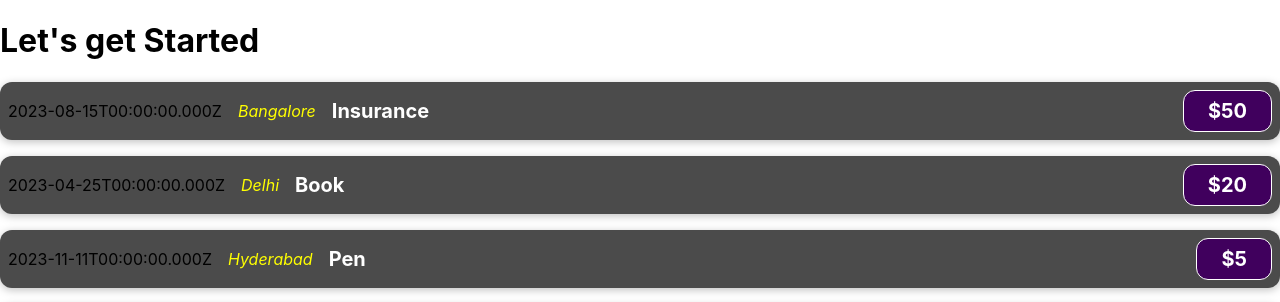
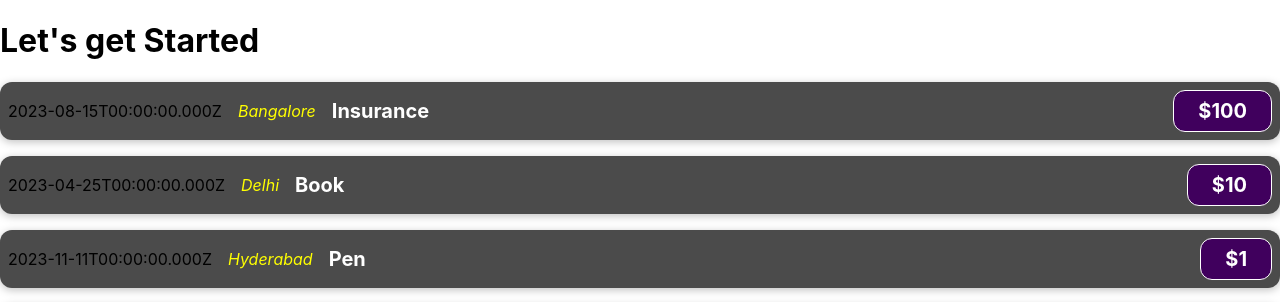
Before and after one commit to Oi-Kaushlesh/sharpener-react-task, a React (Create React App) app: page / in a window 1280 px wide. Shown: the top 302 px of the page. Built offline with nearby package versions, Linux system fonts and the light colour scheme.

Commit message:
Creating Reusable Components

```diff
--- a/src/App.js
+++ b/src/App.js
@@ -1,35 +1,29 @@
-// Write your code at relevant places in the code below:
+// Write your code at the relevant places in the code below:
 
 import ExpenseItem from "./components/ExpenseItem";
 
 function App() {
+  const expenses = [
+    { id: "1", date: new Date(2023, 7, 15), location:"Bangalore", title: "Insurance", price: 100 },
+    { id: "2", date: new Date(2023, 3, 25),location:"Delhi", title: "Book", price: 10 },
+    { id: "3", date: new Date(2023, 10, 11),location:"Hyderabad", title: "Pen", price: 1 },
+    { id: "4", date: new Date(2023, 1, 14),location:"Mumbai", title: "Laptop", price: 200 },
+  ];
+
   return (
     <div>
       <h1>Let's get Started</h1>
-      <ExpenseItem
-        date={new Date(2023, 7, 15)}
-        location = "Bangalore"
-        title="Insurance"
-        price="50"
-      ></ExpenseItem>
-      <ExpenseItem
-        date={new Date(2023, 3, 25)}
-        location = "Delhi"
-        title="Book"
-        price="20"
-      ></ExpenseItem>
-      <ExpenseItem
-        date={new Date(2023, 10, 11)}
-        location = "Hyderabad"
-        title="Pen"
-        price="5"
-      ></ExpenseItem>
-      <ExpenseItem
-        date={new Date(2023, 1, 14)}
-        location = "Mumbai"
-        title="Laptop"
-        price="200"
-      ></ExpenseItem>
+      {expenses.map((expense, index) => {
+        return (
+          <ExpenseItem
+            key={expense.id}
+            date={expense.date}
+            location={expense.location}
+            title={expense.title}
+            price={expense.price}
+          ></ExpenseItem>
+        );
+      })}
     </div>
   );
 }
--- a/src/components/ExpenseItem.js
+++ b/src/components/ExpenseItem.js
@@ -14,5 +14,5 @@ function ExpenseItem(props) {
     </div>
   );
 }
-
+//
 export default ExpenseItem;
```
